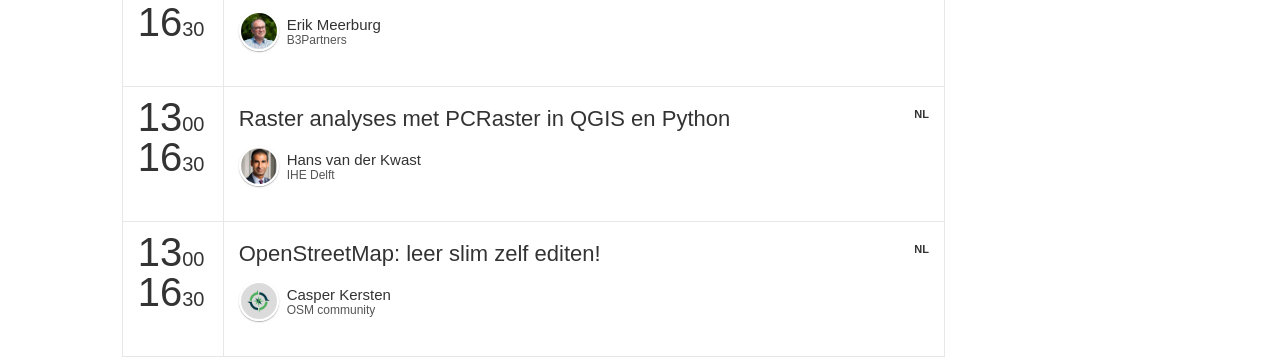
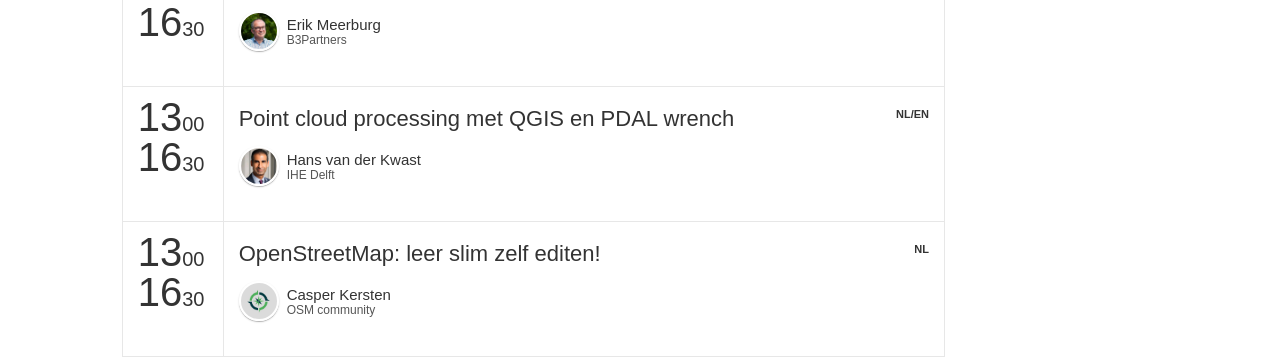
Before and after one commit to foss4gnl/2023.foss4g.nl, a Jekyll site: the page built from workshops.html, in a window 1280 px wide and 900 px high, scrolled down 900 px. Shown: the part 154-513 px from the top of the window. Built offline with Jekyll 4.4.1, drawn with Linux system fonts in a browser that asks for light colours; nearby versions of some CDN libraries; some web fonts are replaced; comment, search, counter and statistics services are not loaded.

Commit message:
Trouble Shooting 2/n

```diff
--- a/_data/schedule_conference.yml
+++ b/_data/schedule_conference.yml
@@ -28,12 +28,6 @@
       endTime: "11:00",
       sessionIds: [802]
     }
-  tracks:
-    - {title: "Beleid & QGIS", color: "#90be4e"}
-    - {title: "3D, RS & CRS", color: "#e91e63"}
-    - {title: "Py, edu & carto", color: "#03a9f4"}
-    - {title: "OSPO's en OSS", color: "#6326ff"}
-  timeslots:
     - {
       startTime: "11:00",
       endTime: "12:15",
--- a/_data/sessions.yml
+++ b/_data/sessions.yml
@@ -283,11 +283,11 @@
   complexity: [beginner]
 -
   id: 704
-  title: "Raster analyses met PCRaster in QGIS en Python"
-  description: "Tijdens deze workshop leer je raster analyses te doen met de PCRaster Tools plugin voor QGIS, processen te automatiseren met grafische modellen in QGIS en map algebra toe te passen in Python scripts."
+  title: "Point cloud processing met QGIS en PDAL wrench"
+  description: "Komt er aan!"
   subtype: presentation
   speakers: [108]
-  language: nl
+  language: nl/en
   complexity: [beginner]
 -
   id: 701
```
